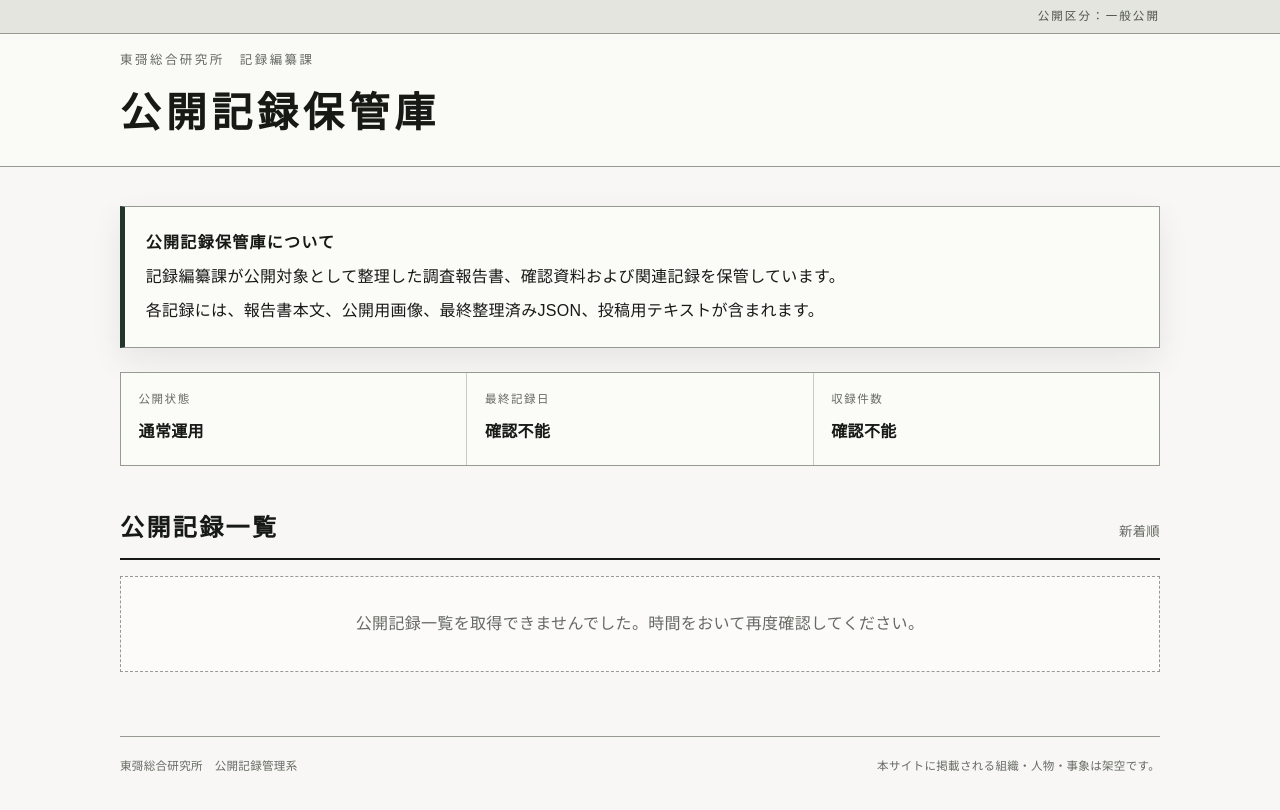
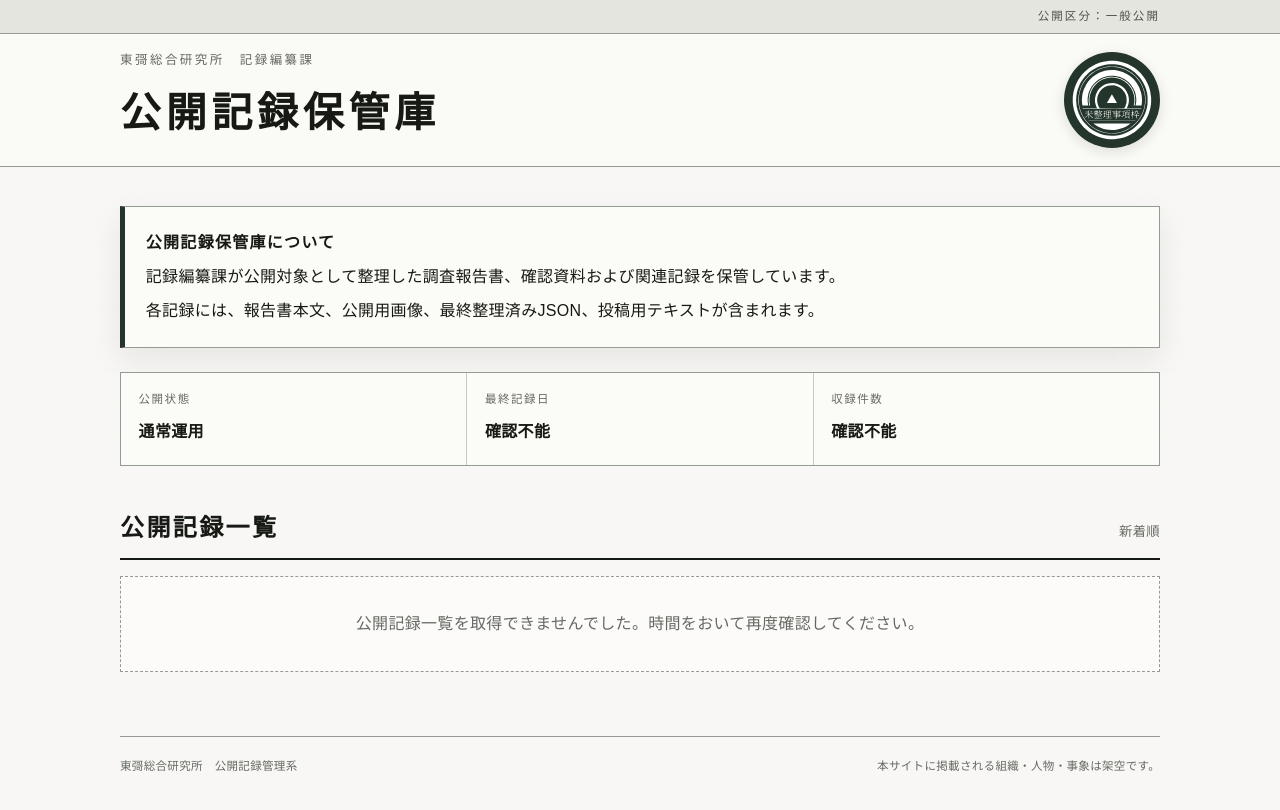
Before and after one commit to lafcadio896-cyber/tokka-public-archives, a Jekyll site: the page built from docs/index.md, in a window 1280 px wide. Shown: the top 810 px of the page. Built offline with Jekyll 4.4.1, drawn with Linux system fonts in a browser that asks for light colours.

Commit message:
ロゴ表示用のヘッダースタイルを追加

```diff
--- a/docs/assets/css/archive.css
+++ b/docs/assets/css/archive.css
@@ -68,21 +68,23 @@
   letter-spacing: .12em;
 }
 
-.registry-mark {
-  width: 82px;
-  height: 82px;
-  border: 3px double var(--stamp);
-  color: var(--stamp);
-  transform: rotate(-2deg);
+.site-logo {
+  width: 96px;
+  height: 96px;
+  flex: 0 0 auto;
   display: grid;
-  align-content: center;
-  justify-items: center;
-  line-height: 1.1;
-  flex: 0 0 auto;
+  place-items: center;
+  padding: 8px;
+  border-radius: 50%;
+  background: var(--accent);
+  box-shadow: 0 4px 14px rgba(20, 24, 20, .12);
 }
 
-.registry-mark span { font-family: serif; font-size: 1.3rem; font-weight: 700; letter-spacing: .15em; }
-.registry-mark small { font-size: .52rem; letter-spacing: .12em; margin-top: .35rem; }
+.site-logo img {
+  display: block;
+  width: 100%;
+  height: 100%;
+}
 
 .page-shell {
   width: min(1040px, calc(100% - 2rem));
@@ -332,7 +334,7 @@
 
 @media (max-width: 760px) {
   .header-inner { min-height: 110px; }
-  .registry-mark { width: 64px; height: 64px; }
+  .site-logo { width: 72px; height: 72px; padding: 6px; }
   .status-grid { grid-template-columns: 1fr; }
   .record-card { grid-template-columns: 1fr; }
   .record-link { justify-self: start; }
```
